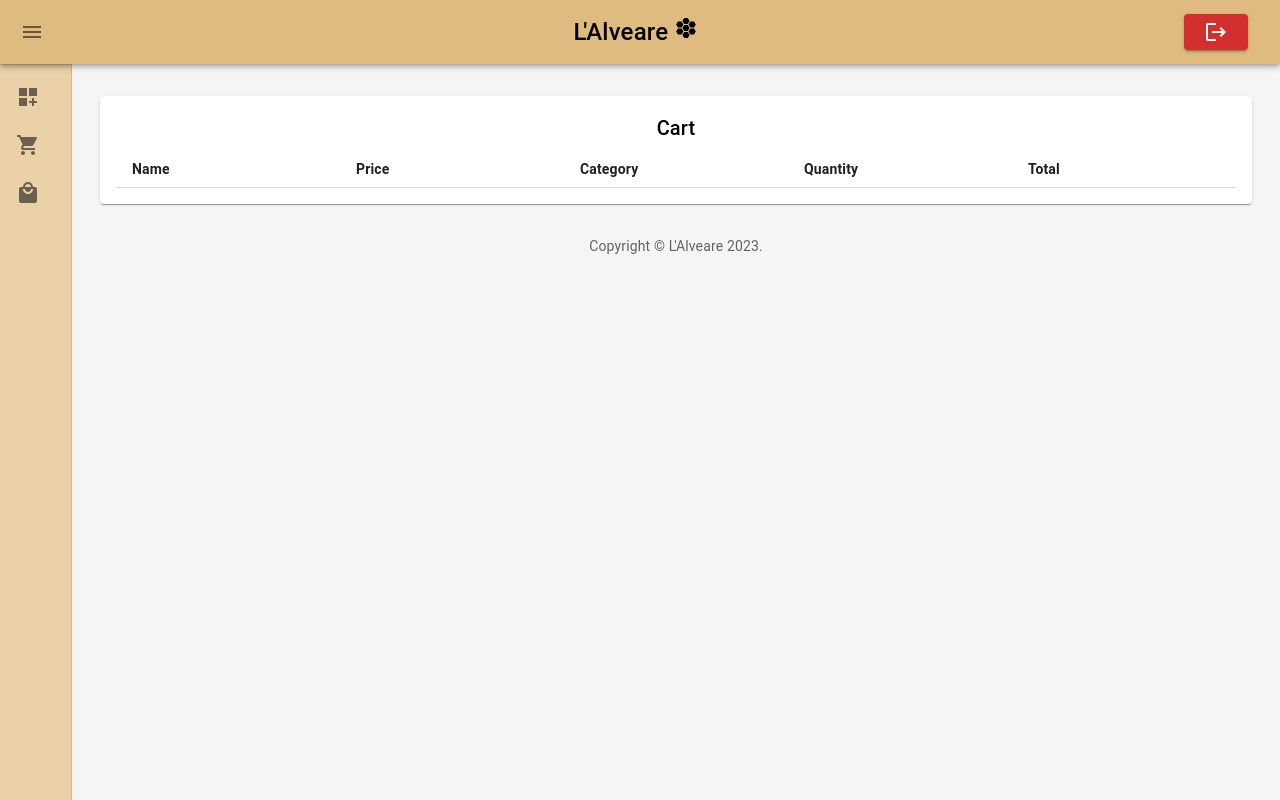
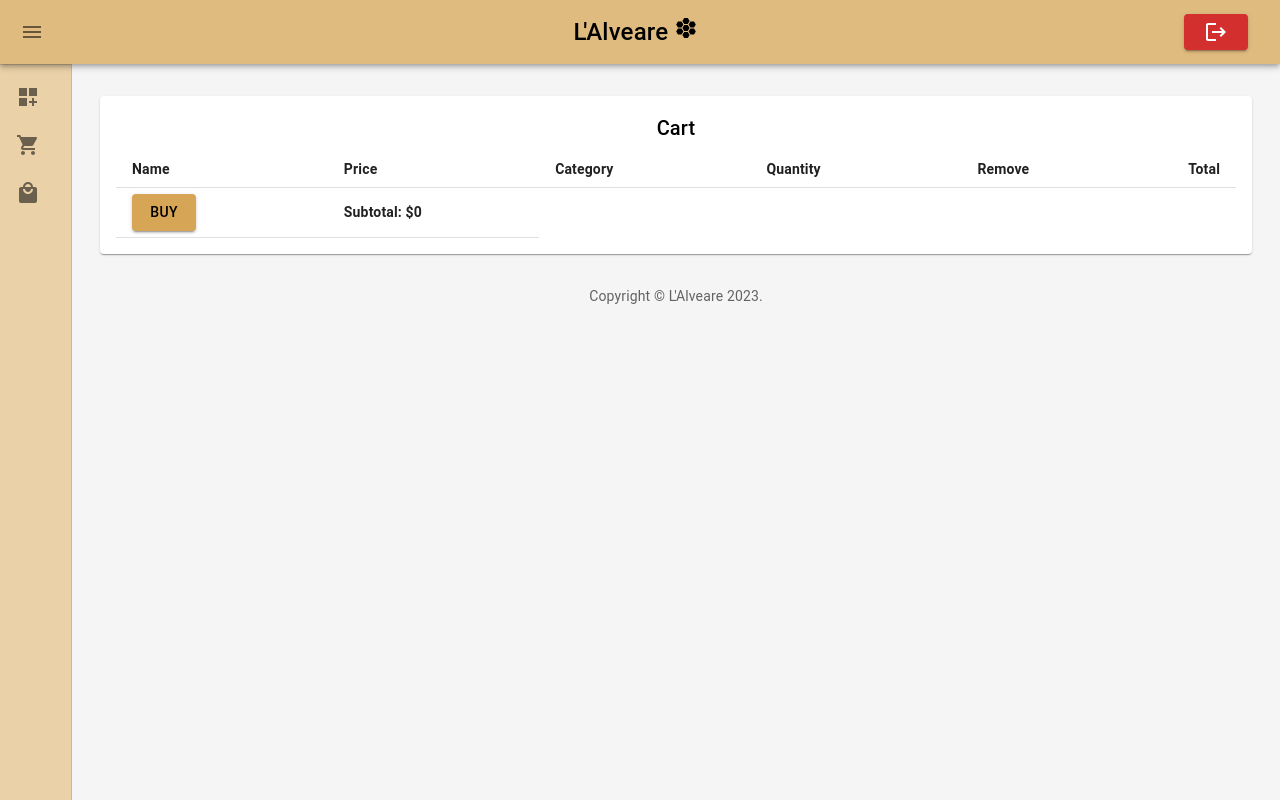
Before and after one commit to sankim11/Smart-Storage-Management-System, a React (Create React App) app in the folder frontend/: page /cart in a window 1280 px wide. Built offline with nearby package versions, Linux system fonts and the light colour scheme.

Commit message:
customer cart done

```diff
--- a/frontend/src/components/Cart.js
+++ b/frontend/src/components/Cart.js
@@ -6,10 +6,16 @@ import TableHead from '@mui/material/TableHead';
 import TableRow from '@mui/material/TableRow';
 import Title from './Title';
 import { CartContext } from './CartContext';
+import DeleteIcon from '@mui/icons-material/Delete';
+import { Button, MenuItem, Select } from '@mui/material';
 
 function Cart() {
-  const { cartItems } = useContext(CartContext);
-  console.log(cartItems)
+  const { cartItems, deleteItem, setCartItems } = useContext(CartContext);
+
+  const subtotal = cartItems.reduce(
+    (total, item) => total + item.Price * item.quantity,
+    0
+  );
 
   return (
     <React.Fragment>
@@ -21,19 +27,70 @@ function Cart() {
             <TableCell style={{ fontWeight: 'bold', width: '20%' }}>Price</TableCell>
             <TableCell style={{ fontWeight: 'bold', width: '20%' }}>Category</TableCell>
             <TableCell style={{ fontWeight: 'bold', width: '20%' }}>Quantity</TableCell>
-            <TableCell style={{ fontWeight: 'bold', width: '20%' }}>Total</TableCell>
+            <TableCell style={{ fontWeight: 'bold', width: '20%' }}>Remove</TableCell>
+            <TableCell style={{ fontWeight: 'bold', width: '20%' }} align="right">Total</TableCell>
           </TableRow>
         </TableHead>
         <TableBody>
           {cartItems.map((item, index) => (
             <TableRow key={`${item.ItemID}-${index}`}>
-              <TableCell>{item.ItemName}</TableCell>
-              <TableCell>{item.Price}</TableCell>
-              <TableCell>{item.Category}</TableCell>
-              <TableCell>{item.quantity}</TableCell>
-              <TableCell>{item.Price * item.quantity}</TableCell>
+                <TableCell>{item.ItemName}</TableCell>
+                <TableCell>${item.Price}</TableCell>
+                <TableCell>{item.Category}</TableCell>
+                <TableCell>
+                    <Select
+                        value={item.quantity}
+                        onChange={(event) => {
+                            const newQuantity = event.target.value;
+                            setCartItems((prevItems) =>
+                                prevItems.map((cartItem) =>
+                                    cartItem.ItemID === item.ItemID
+                                    ? { ...cartItem, quantity: newQuantity }
+                                    : cartItem
+                                )
+                            );
+                        }}
+                        MenuProps={{
+                            PaperProps: {
+                              style: {
+                                maxHeight: 200,
+                                overflowY: 'auto',
+                              },
+                            },
+                        }}
+                    >
+                        {Array.from({ length: item.AmountStored }, (_, index) => (
+                            <MenuItem key={index + 1} value={index + 1}>
+                                {index + 1}
+                            </MenuItem>
+                        ))}
+                    </Select>
+            </TableCell>
+              <TableCell>
+                <Button
+                  style={{ color: '#D6A556' }}
+                  onClick={() => deleteItem(item)}
+                  disabled={item.AmountStored === 0}
+                >
+                  <DeleteIcon></DeleteIcon>
+                </Button>
+              </TableCell>
+              <TableCell align="right">${item.Price * item.quantity}</TableCell>
             </TableRow>
           ))}
+        </TableBody>
+        <TableBody>
+            <TableRow>
+                <TableCell>
+                    <Button
+                        variant='contained'
+                        style={{ color: 'black', backgroundColor: '#D6A556'}}
+                    >
+                        Buy
+                    </Button>
+                </TableCell>
+                <TableCell style={{ fontWeight: 'bold' }}>Subtotal: ${subtotal}</TableCell>
+            </TableRow>
         </TableBody>
       </Table>
     </React.Fragment>
--- a/frontend/src/components/CartContext.js
+++ b/frontend/src/components/CartContext.js
@@ -1,15 +1,24 @@
-import React, { createContext, useState } from 'react';
+import React, { createContext, useState, useEffect } from 'react';
 
 export const CartContext = createContext({
   cartItems: [],
   items: [],
   setItems: () => {},
   addItem: () => {},
+  deleteItem: () => {},
+  setCartItems: () => {},
 });
 
 export const CartProvider = ({ children }) => {
-  const [cartItems, setCartItems] = useState([]);
+  const [cartItems, setCartItems] = useState(() => {
+    const storedItems = localStorage.getItem('cartItems');
+    return storedItems ? JSON.parse(storedItems) : [];
+  });
   const [items, setItems] = useState([]);
+
+  useEffect(() => {
+    localStorage.setItem('cartItems', JSON.stringify(cartItems));
+  }, [cartItems]);
 
   const addItem = (item) => {
     const existingCartItem = cartItems.find(
@@ -42,8 +51,42 @@ export const CartProvider = ({ children }) => {
     console.log(cartItems)
   };
 
+  const deleteItem = (item) => {
+    const existingCartItem = cartItems.find(
+      (cartItem) => cartItem.ItemID === item.ItemID
+    );
+
+    if (existingCartItem) {
+      if (existingCartItem.quantity > 1) {
+        setCartItems(
+          cartItems.map((cartItem) =>
+            cartItem.ItemID === item.ItemID
+              ? { ...cartItem, quantity: cartItem.quantity - 1 }
+              : cartItem
+          )
+        );
+        setItems((prevItems) =>
+          prevItems.map((i) =>
+            i.ItemID === item.ItemID ? { ...i, AmountStored: i.AmountStored + 1 } : i
+          )
+        );
+      } else {
+        setCartItems(cartItems.filter((cartItem) => cartItem.ItemID !== item.ItemID));
+        setItems((prevItems) =>
+          prevItems.map((i) =>
+            i.ItemID === item.ItemID ? { ...i, AmountStored: i.AmountStored + 1 } : i
+          )
+        );
+      }
+    }
+  };
+
+  const setCartItemsHandler = (items) => {
+    setCartItems(items);
+  };
+
   return (
-    <CartContext.Provider value={{ cartItems, items, setItems, addItem }}>
+    <CartContext.Provider value={{ cartItems, items, setItems, addItem, deleteItem, setCartItems: setCartItemsHandler }}>
       {children}
     </CartContext.Provider>
   );
--- a/frontend/src/components/Items.js
+++ b/frontend/src/components/Items.js
@@ -43,7 +43,7 @@ export default function Items() {
           {items.map((item, index) => (
             <TableRow key={`${item.ItemID}-${index}`}>
               <TableCell>{item.ItemName}</TableCell>
-              <TableCell>{item.Price}</TableCell>
+              <TableCell>${item.Price}</TableCell>
               <TableCell>{item.Category}</TableCell>
               <TableCell>{item.AmountStored}</TableCell>
               <TableCell align="right">
```
